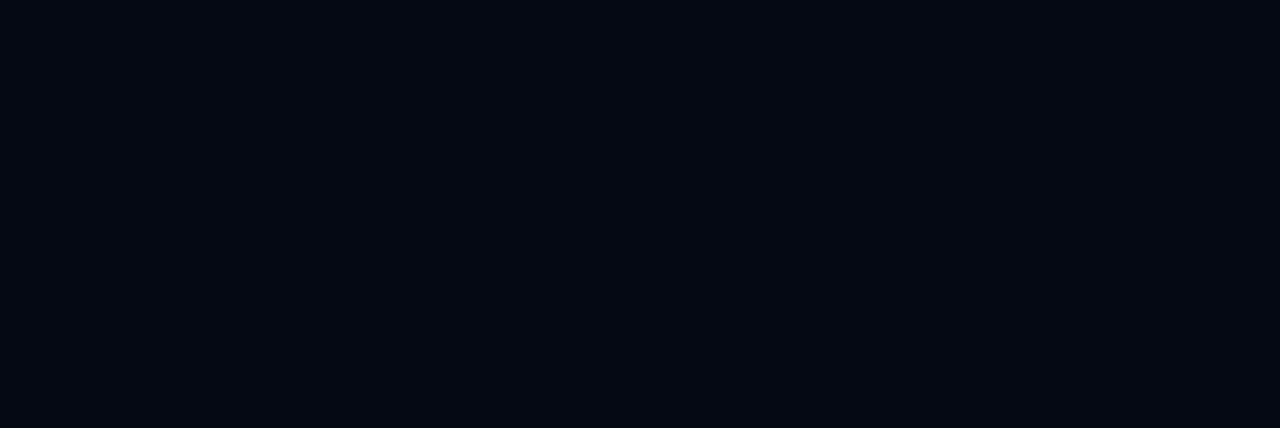
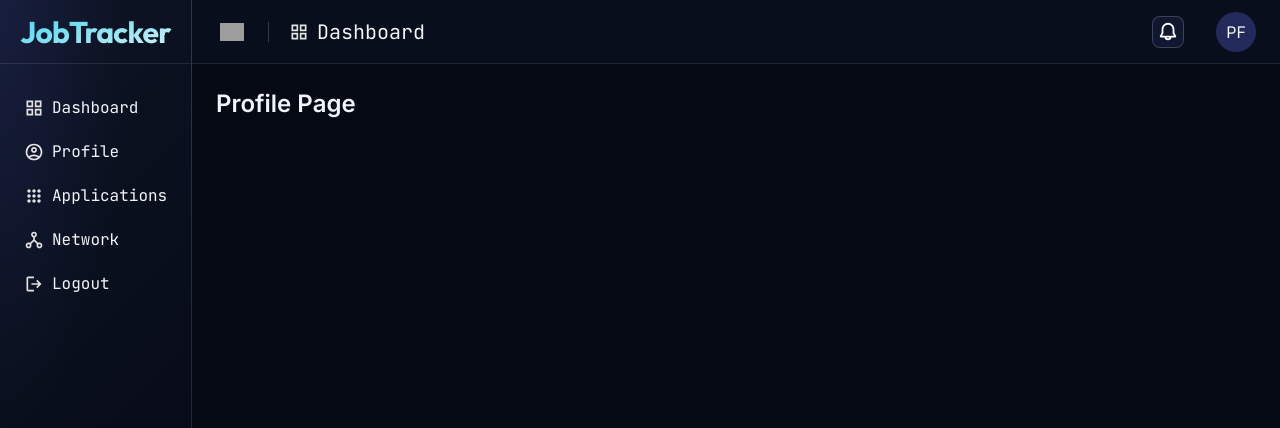
Before and after one commit to rt2248/Job_Tracker, a React (Vite) app in the folder Frontend/: page /profile in a window 1280 px wide. Before the commit this address had no page. Shown: the top 428 px of the page. Built offline with nearby package versions, Linux system fonts and the light colour scheme; sample sign-in values are in the browser's storage; grey boxes are pictures that could not be loaded.

Commit message:
feat: implement dashboard routing structure

```diff
--- a/Frontend/src/components/dashboard_page/SideBar.jsx
+++ b/Frontend/src/components/dashboard_page/SideBar.jsx
@@ -1,67 +1,48 @@
+import { useNavigate } from "react-router-dom"
 import dashboard from "../../assets/icons/dashboard.svg"
 import logout from "../../assets/icons/logout.svg"
 import profile from "../../assets/icons/profile.svg"
 import apps from "../../assets/icons/apps.svg"
 import networknode from "../../assets/icons/networknode.svg"
 
+const navItems = [
+    { title: "Dashboard", icon: dashboard, link: "/dashboard" },
+    { title: "Profile", icon: profile, link: "/profile" },
+    { title: "Applications", icon: apps, link: "/applications" },
+    { title: "Network", icon: networknode, link: "/network" },
+    { title: "Logout", icon: logout, link: "/login" },
+]
+
 const SideBar = ({ isSidebarOpen = true }) => {
+    const navigate = useNavigate()
+
+    const handleNavigation = (item) => {
+        if (item.title === "Logout") {
+            localStorage.removeItem("token")
+        }
+        navigate(item.link)
+    }
+
     return (
         <div className={`h-[100vh] ${isSidebarOpen ? 'w-[15vw]' : 'w-[3vw] min-w-[60px]'} shrink-0 bg-surface/50 flex flex-col justify-start items-center border-r border-r-ink/10 bg-[radial-gradient(120%_100%_at_0%_0%,rgba(99,102,241,0.13)_0%,transparent_55%),linear-gradient(135deg,theme(colors.surface)_0%,theme(colors.canvas)_85%)] transition-all duration-300 ease-in-out`}>
 
-            <div className="logo flex items-center justify-center h-[8vh] w-full text-3xl font-bold bg-gradient-to-br from-cyan to-ink bg-clip-text text-transparent tracking-tight font-display border-b border-b-ink/10 whitespace-nowrap overflow-hidden">
+            <div className="logo overflow-x-hidden flex items-center justify-center h-[8vh] w-full text-3xl font-bold bg-gradient-to-br from-cyan to-ink bg-clip-text text-transparent tracking-tight font-display border-b border-b-ink/10 whitespace-nowrap">
                 {isSidebarOpen ? "JobTracker" : "JT"}
             </div>
 
-            <div className="links my-6 flex flex-col justify-start w-full gap-1">
-                {/* Dashboard Button */}
-                <button
-                    title={!isSidebarOpen ? "Dashboard" : undefined}
-                    className={`py-2 px-2 mx-2 flex items-center gap-2 text-md font-mono hover:bg-indigo/15 hover:cursor-pointer rounded-xl text-left transition-all ease-linear ${!isSidebarOpen ? 'justify-center px-0' : 'px-4'
-                        }`}
-                >
-                    <img src={dashboard} alt="Dashboard" className="h-5 w-5 shrink-0" />
-                    {isSidebarOpen && <span className="whitespace-nowrap transition-all duration-300">Dashboard</span>}
-                </button>
-
-                {/* Profile Button */}
-                <button
-                    title={!isSidebarOpen ? "Profile" : undefined}
-                    className={`py-2 px-2 mx-2 flex items-center gap-2 text-md font-mono hover:bg-indigo/15 hover:cursor-pointer rounded-xl text-left transition-all ease-linear ${!isSidebarOpen ? 'justify-center px-0' : 'px-4'
-                        }`}
-                >
-                    <img src={profile} alt="Profile" className="h-5 w-5 shrink-0" />
-                    {isSidebarOpen && <span className="whitespace-nowrap transition-all duration-300">Profile</span>}
-                </button>
-
-                {/* Applications Button */}
-                <button
-                    title={!isSidebarOpen ? "Applications" : undefined}
-                    className={`py-2 px-2 mx-2 flex items-center gap-2 text-md font-mono hover:bg-indigo/15 hover:cursor-pointer rounded-xl text-left transition-all ease-linear ${!isSidebarOpen ? 'justify-center px-0' : 'px-4'
-                        }`}
-                >
-                    <img src={apps} alt="Applications" className="h-5 w-5 shrink-0" />
-                    {isSidebarOpen && <span className="whitespace-nowrap transition-all duration-300">Applications</span>}
-                </button>
-
-                {/* Network Button */}
-                <button
-                    title={!isSidebarOpen ? "Network" : undefined}
-                    className={`py-2 px-2 mx-2 flex items-center gap-2 text-md font-mono hover:bg-indigo/15 hover:cursor-pointer rounded-xl text-left transition-all ease-linear ${!isSidebarOpen ? 'justify-center px-0' : 'px-4'
-                        }`}
-                >
-                    <img src={networknode} alt="Network" className="h-5 w-5 shrink-0" />
-                    {isSidebarOpen && <span className="whitespace-nowrap transition-all duration-300">Network</span>}
-                </button>
-
-                {/* Logout Button */}
-                <button
-                    title={!isSidebarOpen ? "Logout" : undefined}
-                    className={`py-2 px-2 mx-2 flex items-center gap-2 text-md font-mono hover:bg-indigo/15 hover:cursor-pointer rounded-xl text-left transition-all ease-linear ${!isSidebarOpen ? 'justify-center px-0' : 'px-4'
-                        }`}
-                >
-                    <img src={logout} alt="Logout" className="h-5 w-5 shrink-0" />
-                    {isSidebarOpen && <span className="whitespace-nowrap transition-all duration-300">Logout</span>}
-                </button>
+            <div className="links overflow-x-hidden my-6 flex flex-col justify-start w-full gap-1">
+                {navItems.map((item) => (
+                    <button
+                        key={item.title}
+                        onClick={() => handleNavigation(item)}
+                        title={!isSidebarOpen ? item.title : undefined}
+                        className={`py-2 px-2 mx-2 flex items-center gap-2 text-md font-mono hover:bg-indigo/15 hover:cursor-pointer rounded-xl text-left transition-all ease-linear ${!isSidebarOpen ? 'justify-center px-0' : 'px-4'
+                            }`}
+                    >
+                        <img src={item.icon} alt={item.title} className="h-5 w-5 shrink-0" />
+                        {isSidebarOpen && <span className="whitespace-nowrap transition-all duration-300">{item.title}</span>}
+                    </button>
+                ))}
             </div>
 
         </div>
--- /dev/null
+++ b/Frontend/src/pages/dashboard/Dashboard.jsx
@@ -0,0 +1,22 @@
+import { useState } from "react"
+import SideBar from "../../components/dashboard_page/SideBar"
+import TopBar from "../../components/dashboard_page/TopBar"
+
+const Dashboard = () => {
+  const [isSidebarOpen, setIsSidebarOpen] = useState(true)
+  const toggleSidebar = () => setIsSidebarOpen(!isSidebarOpen)
+
+  return (
+    <div className="flex h-screen overflow-hidden">
+      <SideBar isSidebarOpen={isSidebarOpen} />
+      <div className="flex flex-col flex-1 min-w-0">
+        <TopBar toggleSidebar={toggleSidebar} />
+        <main className="flex-1 overflow-y-auto p-6">
+          {/* stat cards, kanban preview, notifications panel go here */}
+        </main>
+      </div>
+    </div>
+  )
+}
+
+export default Dashboard
--- /dev/null
+++ b/Frontend/src/pages/dashboard/applications.jsx
@@ -0,0 +1,22 @@
+import { useState } from "react"
+import SideBar from "../../components/dashboard_page/SideBar"
+import TopBar from "../../components/dashboard_page/TopBar"
+
+const Applications = () => {
+  const [isSidebarOpen, setIsSidebarOpen] = useState(true)
+  const toggleSidebar = () => setIsSidebarOpen(!isSidebarOpen)
+
+  return (
+    <div className="flex h-screen overflow-hidden">
+      <SideBar isSidebarOpen={isSidebarOpen} />
+      <div className="flex flex-col flex-1 min-w-0">
+        <TopBar toggleSidebar={toggleSidebar} />
+        <main className="flex-1 overflow-y-auto p-6">
+          <h1 className="text-2xl font-bold">Applications Page</h1>
+        </main>
+      </div>
+    </div>
+  )
+}
+
+export default Applications
--- a/Frontend/src/pages/Dashboard.jsx
+++ b/Frontend/src/pages/dashboard/network.jsx
@@ -1,8 +1,8 @@
 import { useState } from "react"
-import SideBar from "../components/dashboard_page/SideBar"
-import TopBar from "../components/dashboard_page/TopBar"
+import SideBar from "../../components/dashboard_page/SideBar"
+import TopBar from "../../components/dashboard_page/TopBar"
 
-const Dashboard = () => {
+const Network = () => {
   const [isSidebarOpen, setIsSidebarOpen] = useState(true)
   const toggleSidebar = () => setIsSidebarOpen(!isSidebarOpen)
 
@@ -12,11 +12,11 @@ const Dashboard = () => {
       <div className="flex flex-col flex-1 min-w-0">
         <TopBar toggleSidebar={toggleSidebar} />
         <main className="flex-1 overflow-y-auto p-6">
-          {/* stat cards, kanban preview, notifications panel go here */}
+          <h1 className="text-2xl font-bold">Network Page</h1>
         </main>
       </div>
     </div>
   )
 }
 
-export default Dashboard
+export default Network
--- /dev/null
+++ b/Frontend/src/pages/dashboard/profile.jsx
@@ -0,0 +1,22 @@
+import { useState } from "react"
+import SideBar from "../../components/dashboard_page/SideBar"
+import TopBar from "../../components/dashboard_page/TopBar"
+
+const Profile = () => {
+  const [isSidebarOpen, setIsSidebarOpen] = useState(true)
+  const toggleSidebar = () => setIsSidebarOpen(!isSidebarOpen)
+
+  return (
+    <div className="flex h-screen overflow-hidden">
+      <SideBar isSidebarOpen={isSidebarOpen} />
+      <div className="flex flex-col flex-1 min-w-0">
+        <TopBar toggleSidebar={toggleSidebar} />
+        <main className="flex-1 overflow-y-auto p-6">
+          <h1 className="text-2xl font-bold">Profile Page</h1>
+        </main>
+      </div>
+    </div>
+  )
+}
+
+export default Profile
--- a/Frontend/src/routes/AppRoutes.jsx
+++ b/Frontend/src/routes/AppRoutes.jsx
@@ -2,9 +2,12 @@ import React from 'react'
 import { Routes, Route } from 'react-router-dom'
 
 import LandingPage from '../pages/LandingPage'
-import SignUp from '../pages/Signup'
-import Login from '../pages/Login'
-import Dashboard from '../pages/Dashboard'
+import SignUp from '../pages/auth/Signup'
+import Login from '../pages/auth/Login'
+import Dashboard from '../pages/dashboard/Dashboard'
+import Profile from '../pages/dashboard/profile'
+import Applications from '../pages/dashboard/applications'
+import Network from '../pages/dashboard/network'
 
 import ProtectedRoutes from './ProtectedRoutes'
 
@@ -20,6 +23,21 @@ const AppRoutes = () => {
             <Dashboard/>
           </ProtectedRoutes>
         }/>
+        <Route path='/profile' element={
+          <ProtectedRoutes>
+            <Profile/>
+          </ProtectedRoutes>
+        }/>
+        <Route path='/applications' element={
+          <ProtectedRoutes>
+            <Applications/>
+          </ProtectedRoutes>
+        }/>
+        <Route path='/network' element={
+          <ProtectedRoutes>
+            <Network/>
+          </ProtectedRoutes>
+        }/>
     </Routes>
   )
 }
```
Also changed, not shown: Frontend/src/pages/auth/Login.jsx (renamed from Frontend/src/pages/Login.jsx, +7 -7 lines), Frontend/src/pages/auth/Signup.jsx (renamed from Frontend/src/pages/Signup.jsx, +7 -7 lines).
